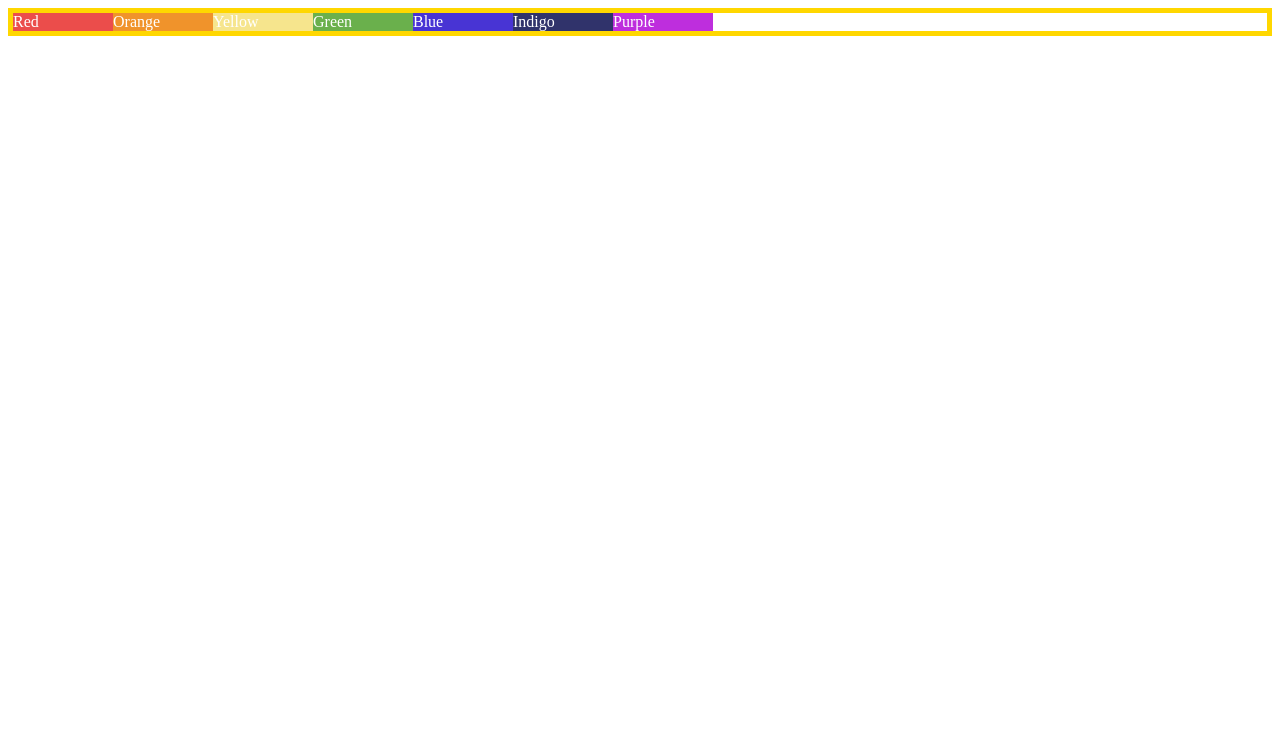
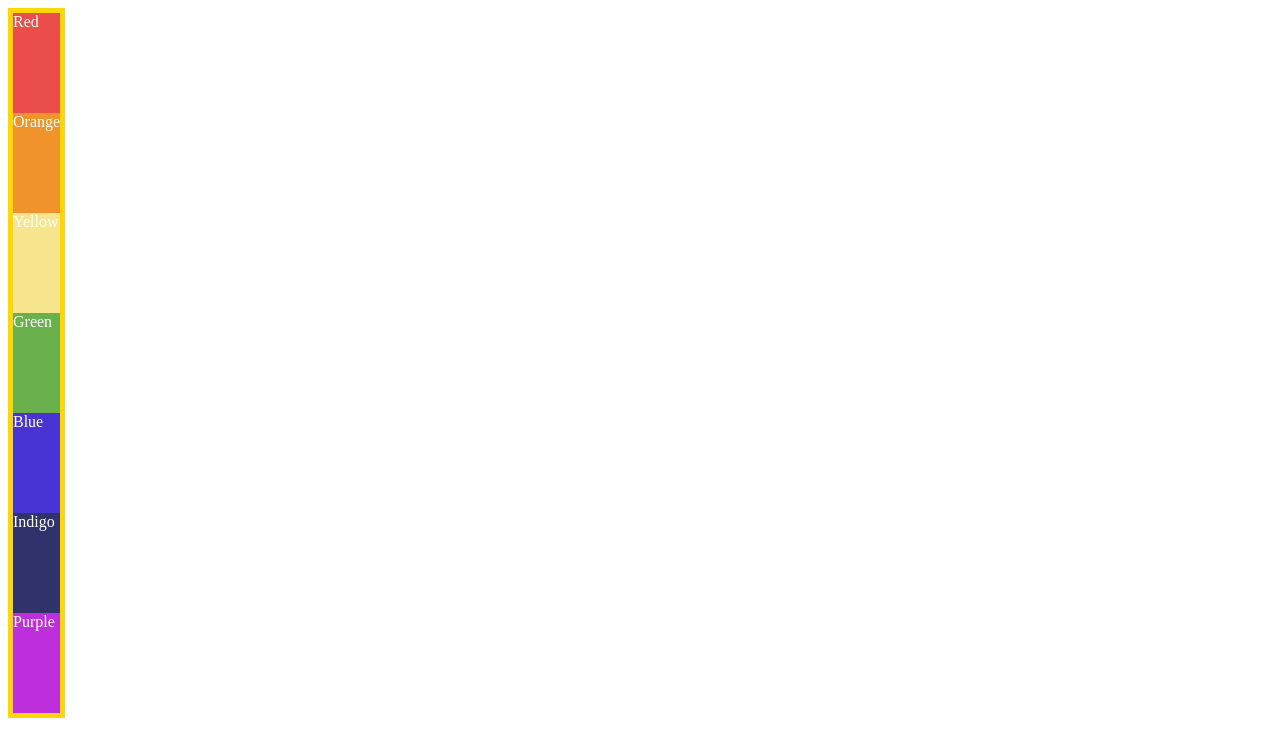
Before and after one commit to AbiWD/Flex-direction-, a plain HTML site: page index.html in a window 1280 px wide. Drawn offline with Linux system fonts and the light colour scheme.

Commit message:
Update index.html

```diff
--- a/index.html
+++ b/index.html
@@ -13,7 +13,8 @@
     .container {
       color: white;
       border: 5px solid gold;
-      display: flex;
+      display: inline-flex;
+      flex-direction: column;
     }
 .container > * {
       flex-basis: 100px;
```
